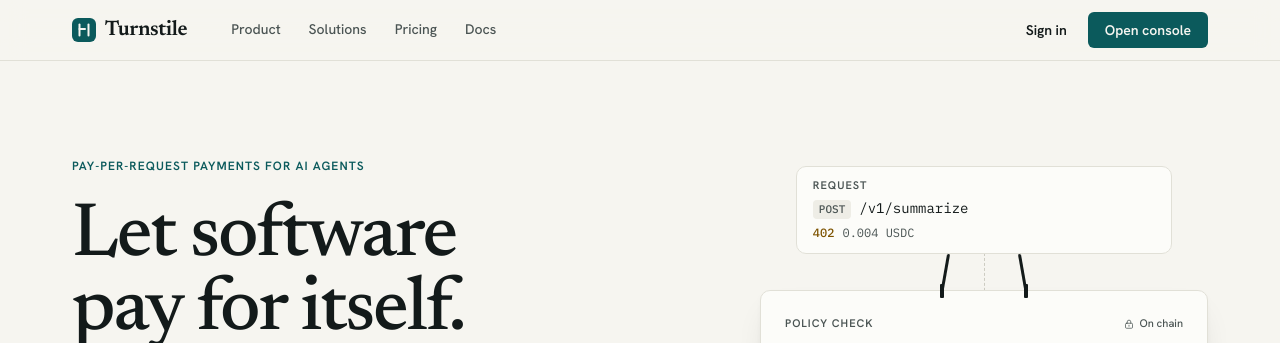
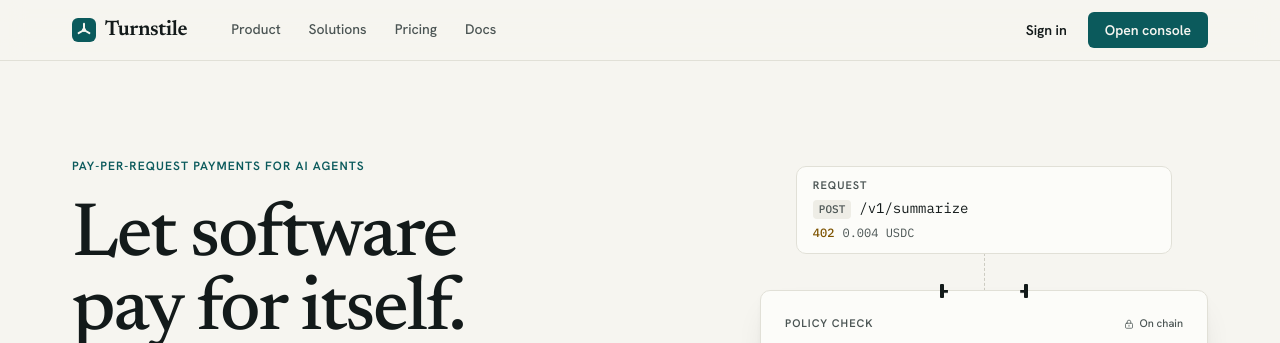
Before and after one commit to sabijuraa/turnstile, a Next.js app in the folder apps/web/: page / in a window 1280 px wide. Shown: the top 343 px of the page. Built offline with nearby package versions, Linux system fonts and the light colour scheme; no server answers; what @solana/web3.js would draw is missing.

Commit message:
fix: refine gate, mark and policy panel after visual review

```diff
--- a/apps/web/src/components/Gate.module.css
+++ b/apps/web/src/components/Gate.module.css
@@ -165,7 +165,7 @@
 .arm {
   position: absolute;
   top: calc(50% - 1.5px);
-  width: 2.375rem;
+  width: calc(50% - 0.125rem);
   height: 3px;
   border-radius: 2px;
   background: var(--color-ink);
@@ -174,13 +174,13 @@
 .armLeft {
   left: 0.125rem;
   transform-origin: 0 50%;
-  transform: rotate(-80deg);
+  transform: scaleX(0.14);
 }
 
 .armRight {
   right: 0.125rem;
   transform-origin: 100% 50%;
-  transform: rotate(80deg);
+  transform: scaleX(0.14);
 }
 
 .gate[data-outcome="refused"] .arm {
@@ -222,6 +222,7 @@
 
 .mark {
   position: relative;
+  display: block;
   width: 1.125rem;
   height: 1.125rem;
 }
@@ -408,13 +409,14 @@
 }
 
 .compact .barrier {
-  top: 1.25rem;
-  left: calc(50% - 1.75rem);
-  width: 3.5rem;
+  top: calc(50% - 0.8125rem);
+  left: calc(50% - 1.5rem);
+  width: 3rem;
+  height: 1.125rem;
 }
 
-.gate.compact .arm {
-  width: 1.375rem;
+.compact .post {
+  height: 1.125rem;
 }
 
 .gate.compact .panelHead,
@@ -425,7 +427,7 @@
 
 .compact .checks {
   position: absolute;
-  bottom: 1rem;
+  bottom: 0.875rem;
   left: 0;
   right: 0;
   display: flex;
@@ -438,8 +440,8 @@
 }
 
 .compact .mark {
-  width: 0.625rem;
-  height: 0.625rem;
+  width: 0.5rem;
+  height: 0.5rem;
 }
 
 .compact .tick svg {
@@ -469,8 +471,17 @@
 
 @media (max-width: 26rem) {
   .compact .stage {
-    column-gap: 1.25rem;
-    grid-template-columns: minmax(0, 1fr) 3.75rem minmax(0, 1fr);
+    column-gap: 0.75rem;
+    grid-template-columns: minmax(0, 1fr) 3.5rem minmax(0, 1fr);
+  }
+
+  .compact .request,
+  .compact .outcome {
+    padding: 0 var(--space-2);
+  }
+
+  .compact .path {
+    font-size: var(--text-xs);
   }
 }
 
@@ -648,33 +659,33 @@
 
 @keyframes arm-left {
   0% {
-    transform: rotate(-80deg);
+    transform: scaleX(0.14);
     animation-timing-function: var(--ease-out);
   }
   5%,
   44% {
-    transform: rotate(0deg);
+    transform: scaleX(1);
     animation-timing-function: var(--ease-out);
   }
   50%,
   100% {
-    transform: rotate(-80deg);
+    transform: scaleX(0.14);
   }
 }
 
 @keyframes arm-right {
   0% {
-    transform: rotate(80deg);
+    transform: scaleX(0.14);
     animation-timing-function: var(--ease-out);
   }
   5%,
   44% {
-    transform: rotate(0deg);
+    transform: scaleX(1);
     animation-timing-function: var(--ease-out);
   }
   50%,
   100% {
-    transform: rotate(80deg);
+    transform: scaleX(0.14);
   }
 }
 
--- a/apps/web/src/components/Header.module.css
+++ b/apps/web/src/components/Header.module.css
@@ -169,3 +169,9 @@
     margin-left: auto;
   }
 }
+
+@media (prefers-reduced-motion: reduce) {
+  .panel {
+    animation: none;
+  }
+}
--- a/apps/web/src/components/PolicyPanel.module.css
+++ b/apps/web/src/components/PolicyPanel.module.css
@@ -81,6 +81,10 @@
   text-align: right;
 }
 
+.figure {
+  white-space: nowrap;
+}
+
 .unit {
   color: var(--color-ink-muted);
   font-weight: 400;
--- a/apps/web/src/components/PolicyPanel.tsx
+++ b/apps/web/src/components/PolicyPanel.tsx
@@ -59,7 +59,7 @@
             <Icon name="coins" size={16} />
             Per-call cap
           </dt>
-          <dd>
+          <dd className={styles.figure}>
             {perCallCap} <span className={styles.unit}>{asset}</span>
           </dd>
         </div>
@@ -68,7 +68,7 @@
             <Icon name="clock" size={16} />
             Daily cap, rolling 24 hours
           </dt>
-          <dd>
+          <dd className={styles.figure}>
             {dailyCap} <span className={styles.unit}>{asset}</span>
           </dd>
         </div>
--- a/apps/web/src/components/Wordmark.tsx
+++ b/apps/web/src/components/Wordmark.tsx
@@ -1,6 +1,6 @@
 import styles from "./Wordmark.module.css";
 
-/** The Turnstile mark. Two posts and an arm that has just swung open. */
+/** The Turnstile mark. The three arm rotor of a turnstile seen from above. */
 export function Mark({ size = 24 }: { size?: number }) {
   return (
     <svg
@@ -19,10 +19,11 @@
         strokeLinejoin="round"
         fill="none"
       >
-        <path d="M7.5 6.5v11" />
-        <path d="M16.5 6.5v11" />
-        <path d="M7.5 11h5.5" />
+        <path d="M12 12V5.75" />
+        <path d="m12 12-5.4 3.1" />
+        <path d="m12 12 5.4 3.1" />
       </g>
+      <circle cx="12" cy="12" r="2.1" fill="var(--color-on-accent)" />
     </svg>
   );
 }
```
Also changed, not shown: apps/web/src/app/icon.svg.
